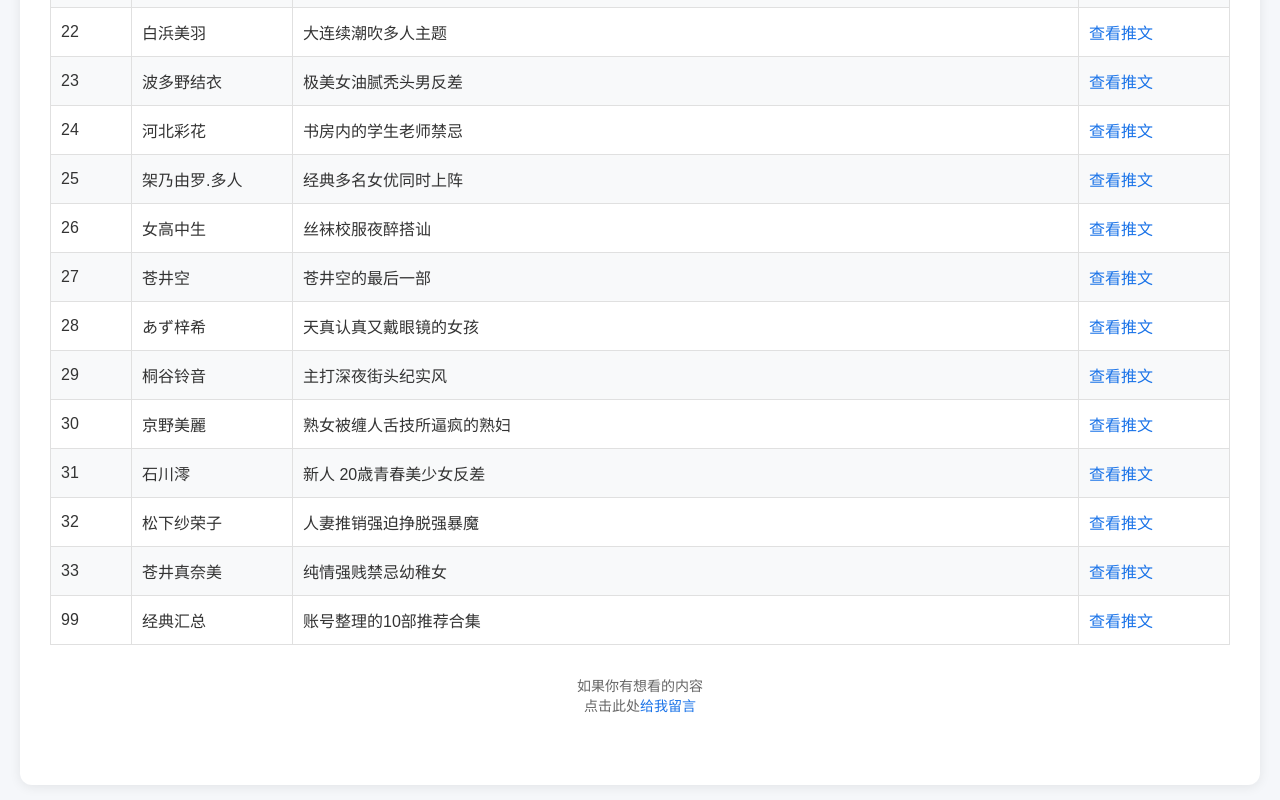
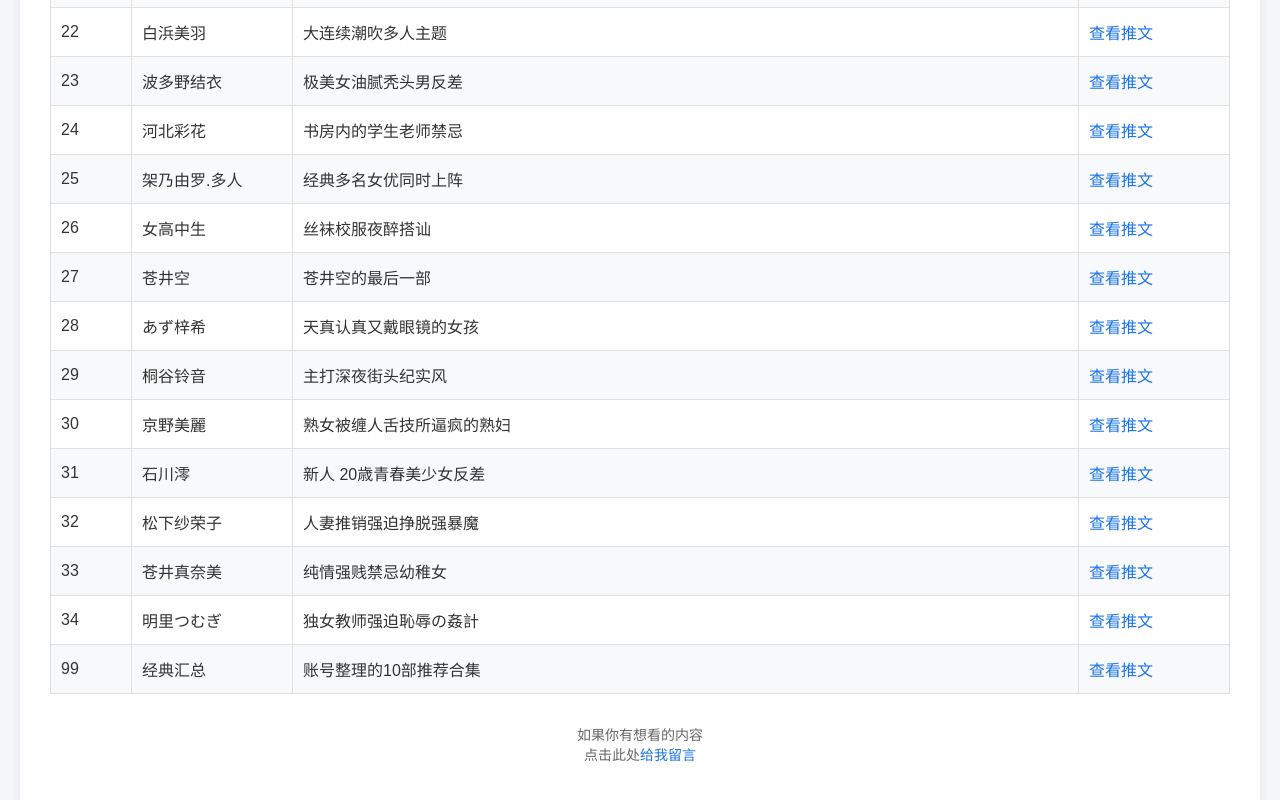
Before and after one commit to andehui/av2026, a plain HTML site: page index.htm in a window 1280 px wide. Shown: the part 1267-2067 px from the top of the page. Drawn offline with Linux system fonts and the light colour scheme.

Commit message:
Update index.htm

```diff
--- a/index.htm
+++ b/index.htm
@@ -350,6 +350,13 @@
         </tr>
 
 
+          <tr>
+          <td>34</td>
+          <td>明里つむぎ</td>
+          <td>独女教师强迫恥辱の姦計</td>
+          <td><a href="https://x.com/btc1860/status/2123630474711146876" target="_blank">查看推文</a></td>
+        </tr>
+
 
 <tr>
           <td>99</td>
```
